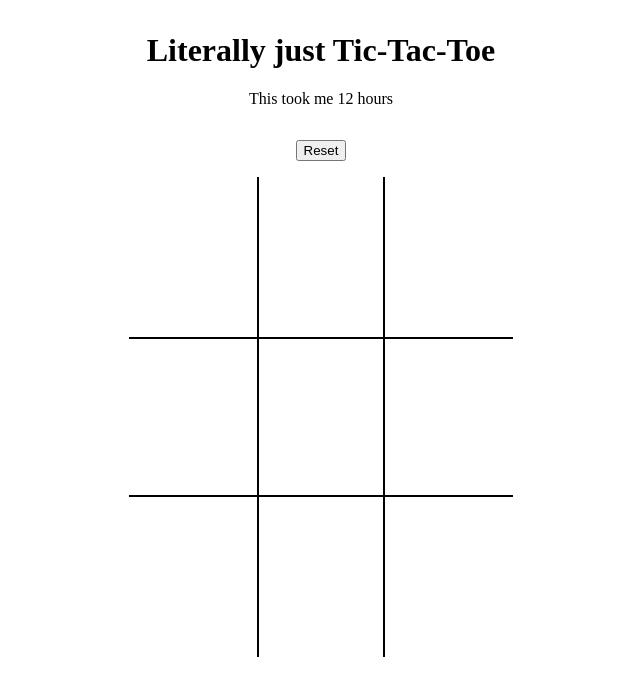
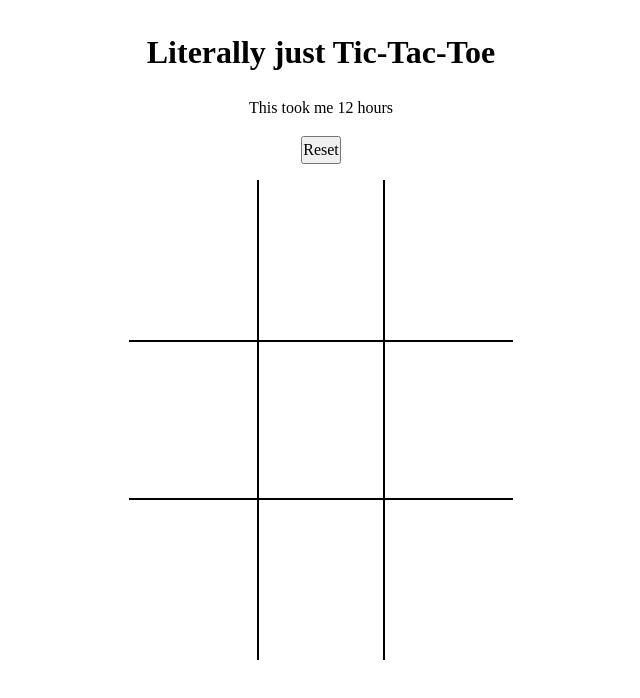
Before and after one commit to subsanddubs11/tic-tac-toe, a plain HTML site: page index.html in a window 1280 px wide. Shown: the whole page, without its empty margins (319-959 px from the left). Drawn offline with Linux system fonts and the light colour scheme.

Commit message:
Adjusted CSS

```diff
--- a/index.html
+++ b/index.html
@@ -4,6 +4,7 @@
   <meta charset="UTF-8">
   <meta name="viewport" content="width=device-width, initial-scale=1.0">
   <link rel="stylesheet" type="text/css" href="./style.css">
+  <link rel="stylesheet" type="text/css" href="./reset.css">
   <title>Tic-Tac-Toe</title>
 </head>
 <body>
--- /dev/null
+++ b/reset.css
@@ -0,0 +1 @@
+*,::after,::before{box-sizing:border-box}*{margin:0;padding:0;line-height:calc(1em + .5rem)}body{--webkit-font-smoothing:antialiased}canvas, img, picture,svg,video,input,button{display:block;max-width:100%}button,input,select,textarea{font:inherit}h1,h2,h3,h4,h5,h6,p{overflow-wrap:break-word}
--- a/style.css
+++ b/style.css
@@ -43,9 +43,12 @@ html, body {
 
 #heading {
   text-align: center;
-  margin: 4vh;
+  margin-top: 4vh;
 }
 
+#heading h1 {
+  margin-bottom: 3vh;
+}
 .tile {
   display: flex;
   justify-content: center;
@@ -66,8 +69,7 @@ html, body {
 }
 
 #reset-btn {
-  display: block;
-  margin: auto;
+  margin: 2vh auto;
 }
 
 @media screen and (max-width: 420px) {
```
